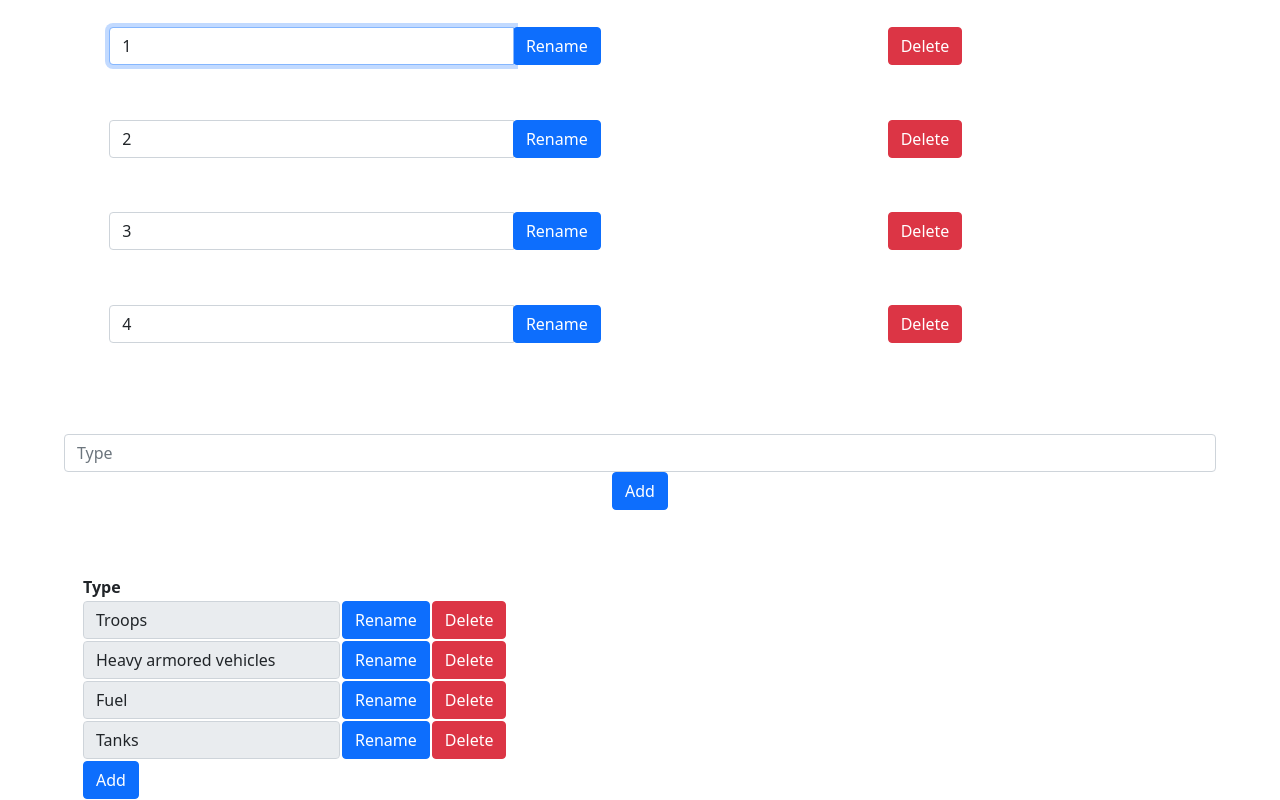
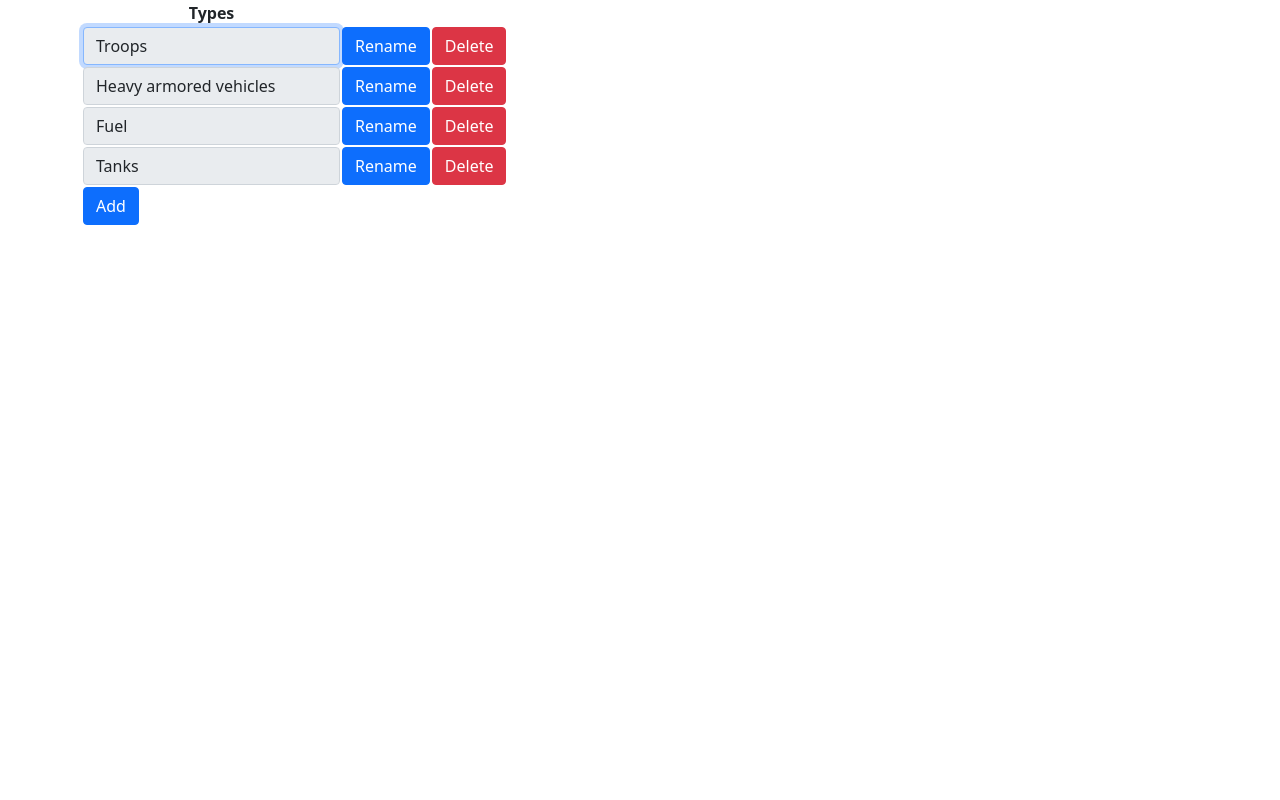
Before and after one commit to bomber100/Map, a Flask app: page /typechange in a window 1280 px wide. Run offline with Flask 3, Linux system fonts and the light colour scheme; data comes from the database, SQL or seed files in the repository.

Commit message:
refactored, implemented save to DB actions

```diff
--- a/project/application.py
+++ b/project/application.py
@@ -170,41 +170,28 @@ def typechange():
     return render_template("typechange.html", types = types)
 
 
-@app.route("/addType", methods = ["POST"])
-def add():
-    if (str(session) == "<FileSystemSession {}>"):
-        return redirect("/")
-    print(request.form.get("added_type"))
-    if not request.form.get("added_type"):
-        return render_template("error.html", error = "Must provide type name")
-
-    name = str(request.form.get("added_type"))
-    db.execute("INSERT INTO types(type) VALUES (?)", [name])
-    return redirect("/typechange")
-
-
-@app.route("/updateType", methods = ["POST"])
-def update():
+@app.route("/changeTheType", methods = ["POST"])
+def changeTheType():
     if (str(session) == "<FileSystemSession {}>"):
         return redirect("/")
 
-    if not request.form.get("updated_type"):
-        return render_template("error.html", error = "Must provide type name")
+    if not request.form.get("type_action"):
+        return render_template("error.html", error = "Action is unknown")
 
-    id = str(request.form.get("updated_id"))
-    name = str(request.form.get("updated_type"))
-    db.execute("UPDATE types SET type = ? WHERE id = ?", [name,id])
+    name = str(request.form.get("type_name"))
+    id = str(request.form.get("type_id"))
+    action = str(request.form.get("type_action"))
+
+    # print("action = " + action + ", name = " + name + ", id = " + id)
+
+    if (action == "insert") :
+        db.execute("INSERT INTO types(type) VALUES (?)", [name])
+
+    elif (action == "update") :
+        db.execute("UPDATE types SET type = ? WHERE id = ?", [name,id])
+
+    elif (action == "delete") :
+        db.execute("DELETE FROM types WHERE id = ?", [id])
+
+    con.commit()
     return redirect("/typechange")
-
-
-@app.route("/deleteType", methods = ["POST"])
-def update():
-    if (str(session) == "<FileSystemSession {}>"):
-        return redirect("/")
-
-    if not request.form.get("deleted_id"):
-        return render_template("error.html", error = "Unkown type ID")
-
-    id = str(request.form.get("deleted_id"))
-    db.execute("DELETE FROM types WHERE id = ?", [id])
-    return redirect("/typechange")
--- a/project/templates/typechange.html
+++ b/project/templates/typechange.html
@@ -6,38 +6,15 @@
 
 {% block body %}
 
-{% for type in types %}
 <div class="container">
-        <div class="row">
-            <div class="col-md-6">
-                <form action="/rename" method="post" style="text-align: center; padding: 5%;">
-                    <div class="input-group">
-                        <input autocomplete="off" autofocus class="form-control" name="rename" value="{{ type[0] }}" type="text">
-                        <div class="input-group-append">
-                            <button class="btn btn-primary" type="submit">Rename</button>
-                        </div>
-                    </div>
+<form id="changeTheTypeForm" action="/changeTheType" method="post" >
+    <input type="hidden" name="type_name" value="" >
+    <input type="hidden" name="type_id" value="" >
+    <input type="hidden" name="type_action" value="nothing" >
 </form>
-            </div>
-            <div class="col-md-6">
-                <form action="/delete" method="post" style="text-align: center; padding: 5%;">
-                    <button class="btn btn-danger" type="submit">Delete</button>
-                </form>
-            </div>
-        </div>
-    </div>
-{% endfor %}
 
-<div>
-    <form action="/add" method="post" style="text-align: center; padding: 5%;">
-        <input autocomplete="off" autofocus class="form-control" name="added_type" placeholder="Type" type="text">
-        <button class="btn btn-primary" type="submit">Add</button>
-    </form>
-</div>
-
-<div class="container">
 <table class="GeneratedTable">
-    <thead> <tr> <th>Type</th></tr> </thead>
+    <thead> <tr> <th><center>Types</center></th></tr> </thead>
     <tbody>
         {% for type in types %}
         <tr>
@@ -50,6 +27,7 @@
 </tbody></table>
 </div>
 
+<!-- ******************************* -->
 <script>
     function doUpdateType(fieldName) {
         var inputField = document.querySelector('input[name="' + fieldName + '"]');
@@ -59,33 +37,37 @@
             inputField.removeAttribute('readonly');
             button.innerHTML = "Save";
         } else if(button.innerHTML == "Save") {
-            //todo: run update action
-            inputField.setAttribute('readonly', '');
-            button.innerHTML = "Rename";
+            execSQL("update", inputField.id, inputField.value);
         }
-        console.log("id = " + inputField.id + ", name = " + inputField.name + ", value = " + inputField.value);
-        console.log("button id = " + button.id + ", text = " + button.innerHTML);
     }
 
     function doDeleteType(fieldName) {
         var inputField = document.querySelector('input[name="' + fieldName + '"]');
-        var delButton = document.querySelector('button[name="delete_button"][id="' + inputField.id + '"]');
-        var updateButton = document.querySelector('button[name="rename_button"][id="' + inputField.id + '"]');
         var text = "Are you sure to delete type:\n" + inputField.value;
         if (confirm(text) == true) {
-            //todo: run delete action
-            inputField.setAttribute('readonly', '');
-            delButton.style.display = "none";
-            updateButton.style.display = "none";
             inputField.style = "text-decoration: line-through;"
+            execSQL("delete", inputField.id, "");
         }
     }
 
     function doInsertType() {
         let newType = prompt("Enter new Type")
-        if (newType != null){
-            console.log("newType = " + newType);
-            //todo: run insert action
+        if (newType != null) {
+            execSQL("insert", "", newType);
+        }
+    }
+
+    function execSQL(action, id, name) {
+        var form = document.getElementById("changeTheTypeForm");
+            if (form != null) {
+                var idField = document.querySelector('input[name="type_id"][type="hidden"]');
+                var nameField = document.querySelector('input[name="type_name"][type="hidden"]');
+                var actionField = document.querySelector('input[name="type_action"][type="hidden"]');
+
+                idField.setAttribute("value", id);
+                nameField.setAttribute("value", name);
+                actionField.setAttribute("value", action);
+                form.submit();
             }
     }
 </script>
```
Lines whose indentation alone changed are shown as unchanged.
